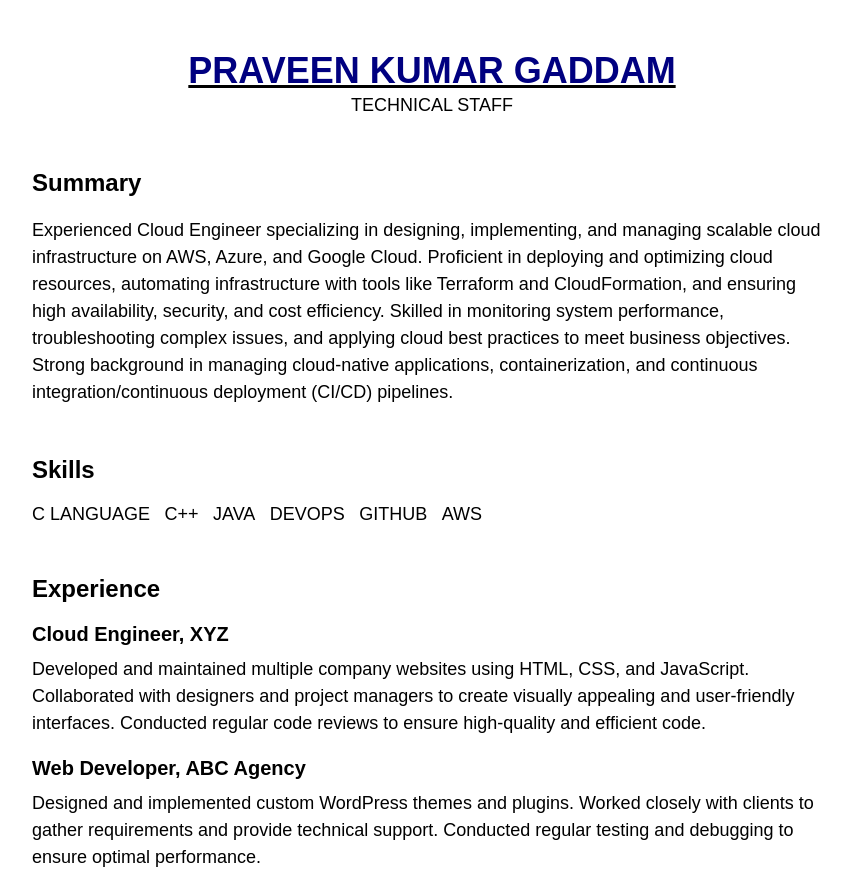
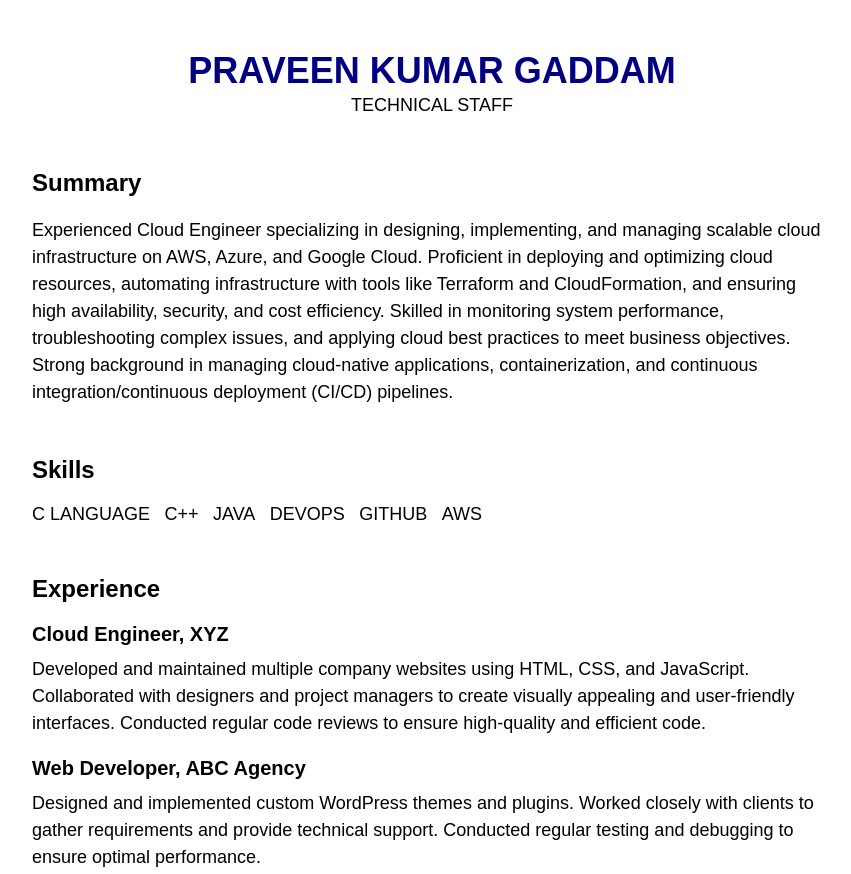
Before and after one commit to gpraveen88/resume-test, a plain HTML site: page index.html in a window 1280 px wide. Shown: the top 874 px of the page, without its empty margins (208-1059 px from the left). Drawn offline with Linux system fonts and the light colour scheme.

Commit message:
Update index.html

```diff
--- a/index.html
+++ b/index.html
@@ -7,7 +7,7 @@
 <body>
 	<div class="container">
 		<header>
-			<h1><U><font color="navy">PRAVEEN KUMAR GADDAM</font></U></h1>
+			<h1><font color="navy">PRAVEEN KUMAR GADDAM</font></h1>
 			<p> TECHNICAL STAFF </p>
 		</header>
 		<section>
```
